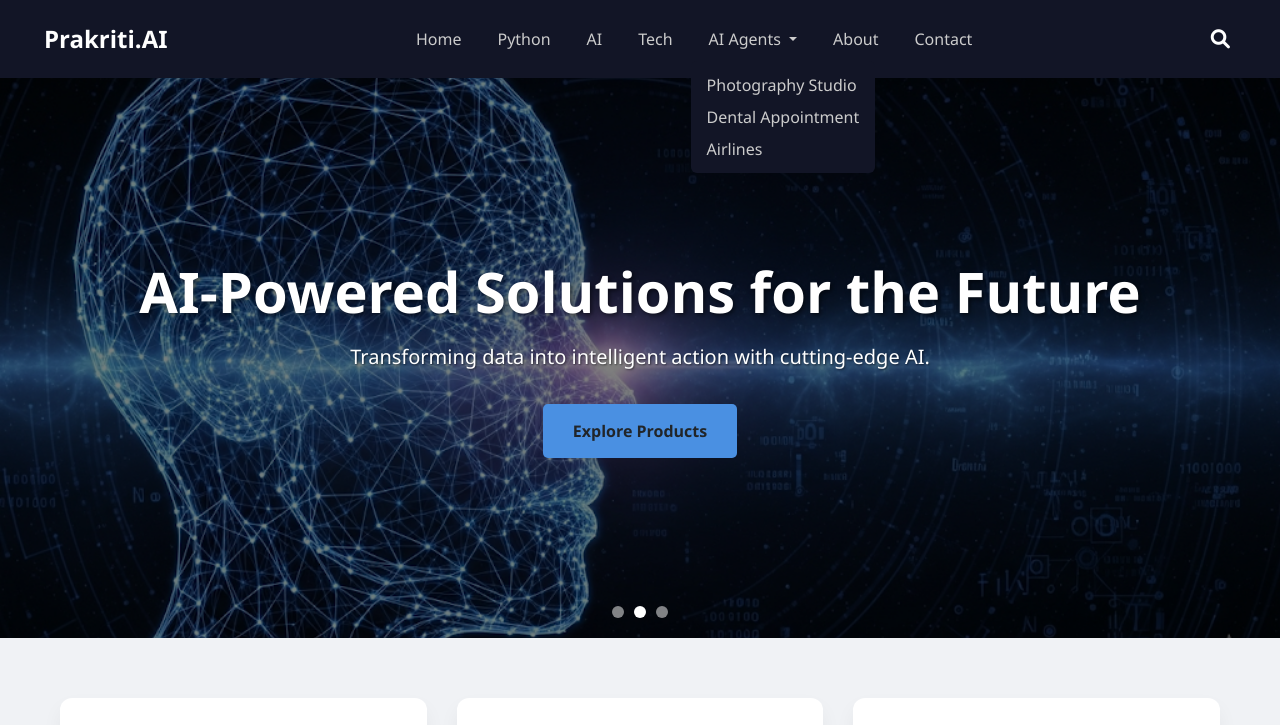
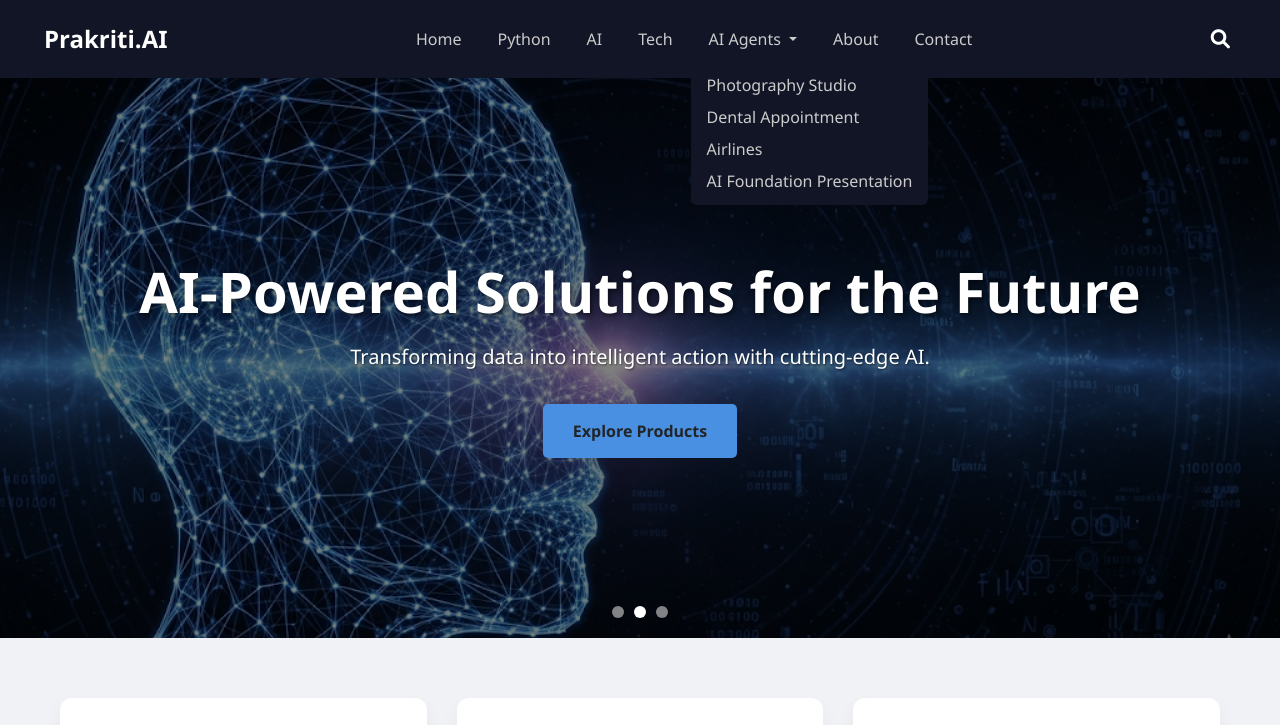
Before and after one commit to prakritisamanta/AI, a plain HTML site: page index.html in a window 1280 px wide. Both pictures are taken after a click on the button "AI Agents". Shown: the top 725 px of the page. Drawn offline with nearby package versions, Linux system fonts and the light colour scheme.

Commit message:
Update index.html

```diff
--- a/index.html
+++ b/index.html
@@ -43,6 +43,7 @@
                             <li><a class="dropdown-item" href="photography.html">Photography Studio</a></li>
                             <li><a class="dropdown-item" href="#">Dental Appointment</a></li>
                             <li><a class="dropdown-item" href="#">Airlines</a></li>
+                            <li><a class="dropdown-item" href="ai_foundation_ppt.html">AI Foundation Presentation</a></li>
                         </ul>
                     </li>
                     <li class="nav-item">
```
